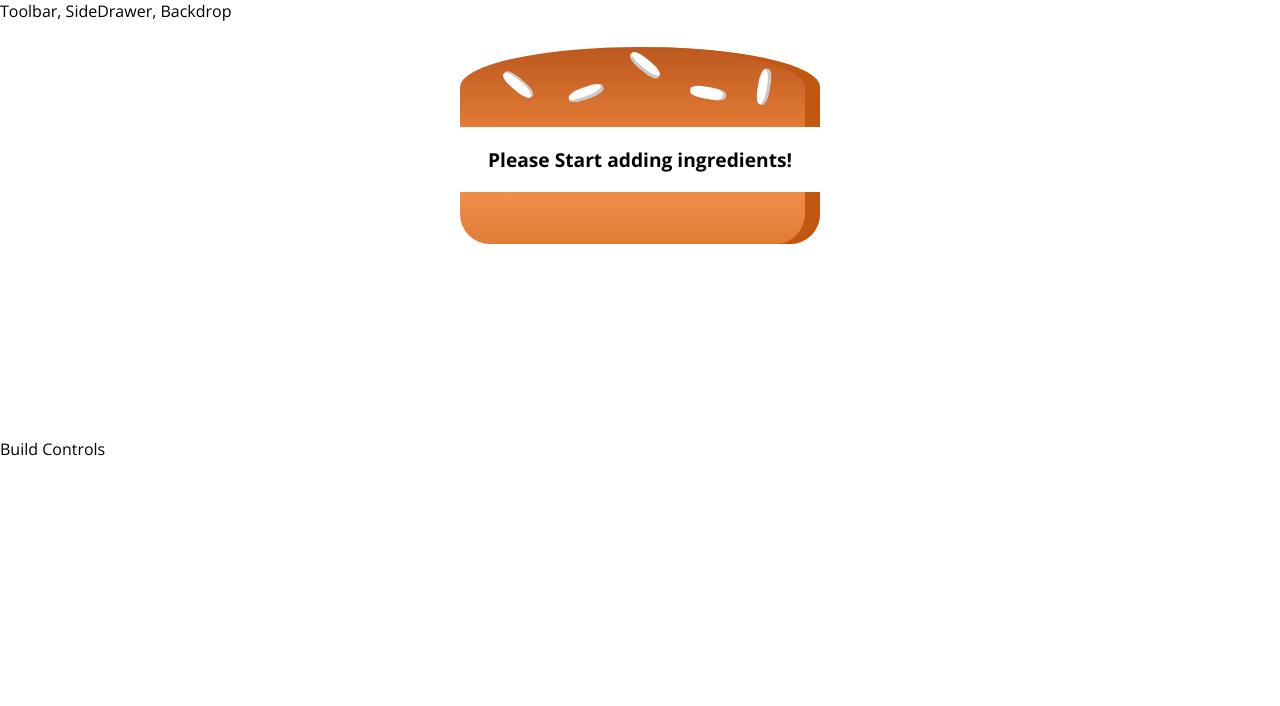
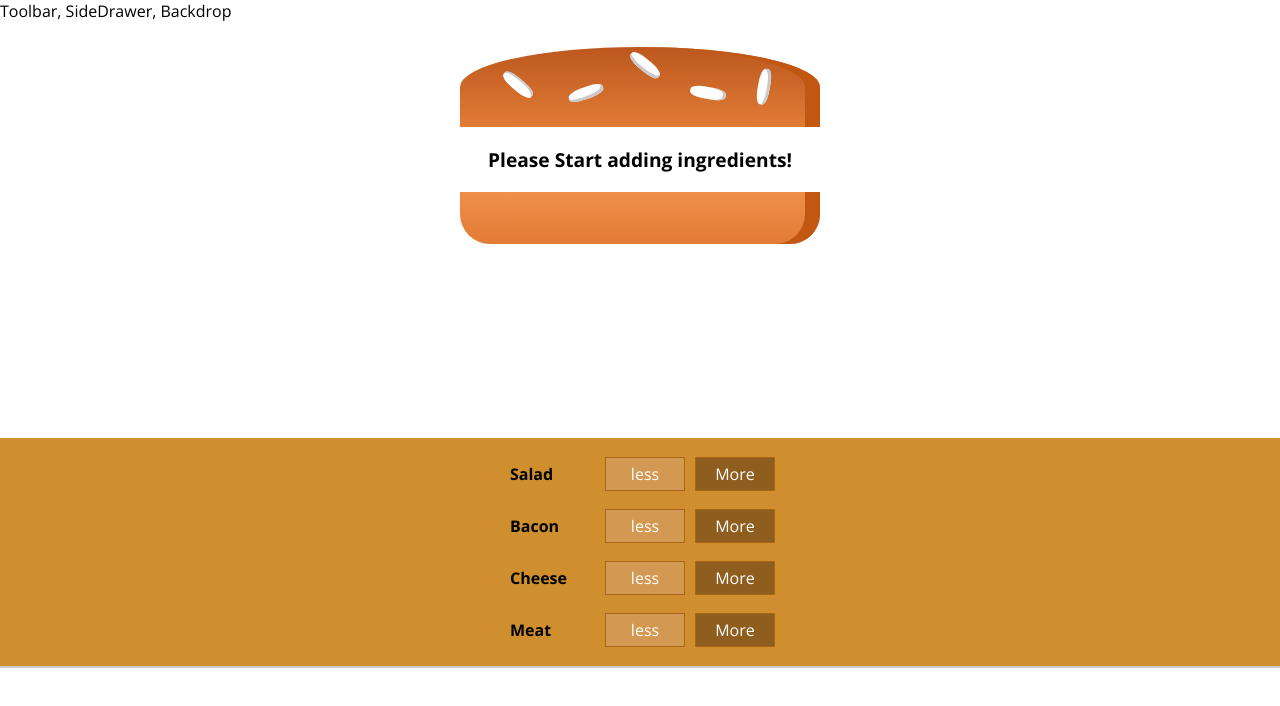
Before and after one commit to andihoerudin24/React-Burger-App, a React app: page / in a window 1280 px wide. Shown: the top 706 px of the page. Built offline with nearby package versions, Linux system fonts and the light colour scheme.

Commit message:
adding ingredinets done

```diff
--- a/src/components/Burger/BuildControls/BuildControls.js
+++ b/src/components/Burger/BuildControls/BuildControls.js
@@ -1,8 +1,23 @@
 import React from 'react'
+import classes from './BuildControls.css'
+import BuildControls from './BuildControls/BuildControl'
+
+const controls =  [
+    {label:'Salad',type:'salad'},
+    {label:'Bacon',type:'bacon'},
+    {label:'Cheese',type:'cheese'},
+    {label:'Meat',type:'meat'}
+]
+
+
 const buildControls = (props) => {
      return(
-         <div>
-
+         <div className={classes.BuildControls}>
+              {controls.map(ctrl=> (
+                  <BuildControls key={ctrl.label} label={ctrl.label}
+                  added={() =>{props.ingredientAdded(ctrl.type)}}
+                  />
+              ))}
          </div>
      )
 }
--- a/src/components/Burger/BuildControls/BuildControls/BuildControl.js
+++ b/src/components/Burger/BuildControls/BuildControls/BuildControl.js
@@ -1,14 +1,13 @@
 import React from 'react'
-import buildControls from '../BuildControls'
 import classes from './BuildControl.css'
 const buildControl = props =>{
    return (
        <div className={classes.BuildControl}>
            <div className={classes.Label}>{props.label}</div>
            <button className={classes.Less}>less</button>
-           <button className={classes.More}>More</button>
+           <button className={classes.More} onClick={props.added}>More</button>
        </div>
    )
 }
 
-export default buildControls
+export default buildControl
--- a/src/containers/BurgerBuilder/BurgerBuilder.js
+++ b/src/containers/BurgerBuilder/BurgerBuilder.js
@@ -1,6 +1,14 @@
 import React,{Component} from 'react'
 import Aux from '../../hoc/Aux'
 import Burger from '../../components/Burger/Burger'
+import BuildControls from '../../components/Burger/BuildControls/BuildControls'
+
+const INGREDIENT_PRICES = {
+    salad:0.5,
+    cheese:0.4,
+    meat:1.3,
+    bacon:0.6
+}
 class BurgerBuilder extends Component{
     // constructor(props){
     //     super(props)
@@ -14,16 +22,31 @@
           bacon:0,
           cheese:0,
           meat:0
-      }
+      },
+      totalPrice:4
+    }
+    addIngredientHandler = (type) => {
+       const oldCount = this.state.ingredients[type]
+       const updatedCounted= oldCount + 1
+       const updatedIngredients = {
+           ...this.state.ingredients
+       }
+       updatedIngredients[type] = updatedCounted
+       const priceAddition = INGREDIENT_PRICES[type]
+       const oldPrice = this.state.totalPrice
+       const newPrice = oldPrice + priceAddition
+       this.setState({totalPrice:newPrice,ingredients:updatedIngredients})
+    }
+
+    removeIngridentHandler = (type) =>{
+
     }
 
     render(){
         return(
             <Aux>
                 <Burger ingredients={this.state.ingredients} />
-                <div>
-                    Build Controls
-                </div>
+                 <BuildControls ingredientAdded={this.addIngredientHandler} />
             </Aux>
         )
     }
```
